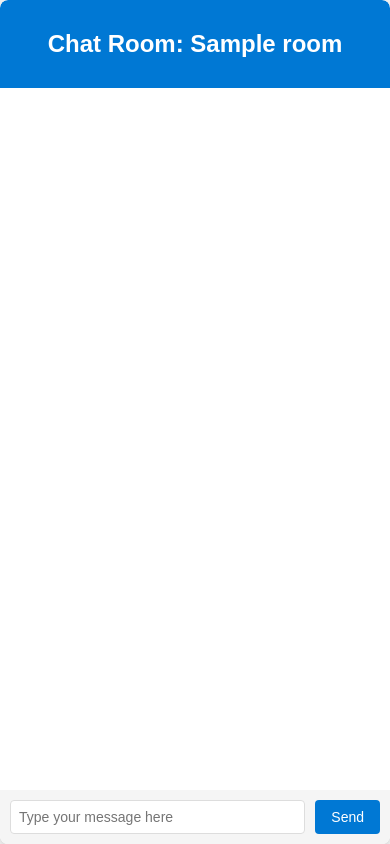
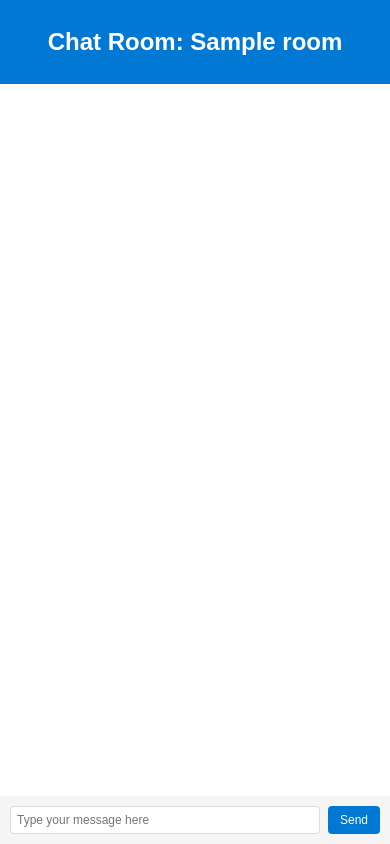
Before and after one commit to 123arv/chatapp, a Flask app: template templates/chat.html in a window 390 px wide. Run offline with Flask 3, Linux system fonts and the light colour scheme; the template is opened without the code that fills it: most values are stand-ins (such as "Sample title", 1, 10 or a date in 2020); some libraries are stand-ins or nearby versions.

Commit message:
Update chat.html

```diff
--- a/templates/chat.html
+++ b/templates/chat.html
@@ -17,21 +17,22 @@
             display: flex;
             flex-direction: column;
             height: 100vh;
-            max-width: 100%;
-            margin: 0 auto;
+            max-width: 100vw;
+            margin: 0;
             background-color: #ffffff;
-            border-radius: 8px;
-            box-shadow: 0 2px 4px rgba(0, 0, 0, 0.1);
+            border-radius: 0;
+            box-shadow: none;
             overflow: hidden;
         }
 
         .chat-header {
             background-color: #0078d4;
             color: white;
-            padding: 15px;
+            padding: 10px;
             text-align: center;
-            border-radius: 8px 8px 0 0;
+            border-radius: 0;
             box-sizing: border-box;
+            font-size: 18px;
         }
 
         #messages {
@@ -44,8 +45,10 @@
         }
 
         .message {
-            padding: 10px;
+            padding: 8px;
             border-bottom: 1px solid #e0e0e0;
+            box-sizing: border-box;
+            font-size: 14px;
         }
 
         .message:nth-child(odd) {
@@ -56,68 +59,68 @@
             background-color: #e0f7fa;
             text-align: right;
             border-radius: 8px 8px 0 8px;
-            margin-left: 50px;
-            margin-right: 10px;
+            margin: 4px 10px;
         }
 
         .message.bot {
             background-color: #ffffff;
             text-align: left;
             border-radius: 8px 8px 8px 0;
-            margin-left: 10px;
-            margin-right: 50px;
+            margin: 4px 10px;
         }
 
         .message-input {
             display: flex;
             padding: 10px;
             background-color: #f5f5f5;
-            border-radius: 0 0 8px 8px;
+            border-radius: 0;
             box-sizing: border-box;
         }
 
         .message-input input {
             flex: 1;
-            padding: 10px;
+            padding: 8px;
             border: 1px solid #ddd;
             border-radius: 4px;
-            margin-right: 10px;
+            margin-right: 8px;
             outline: none;
-            box-sizing: border-box;
+            font-size: 14px;
         }
 
         .message-input button {
             background-color: #0078d4;
             color: white;
             border: none;
-            padding: 10px 20px;
+            padding: 8px 16px;
             border-radius: 4px;
             cursor: pointer;
+            font-size: 14px;
         }
 
         .message-input button:hover {
             background-color: #0056a0;
         }
 
-        /* Responsive Design */
-        @media (max-width: 600px) {
+        /* Responsive Design for Small Screens */
+        @media (max-width: 480px) {
             .chat-header {
                 font-size: 16px;
-                padding: 10px;
+                padding: 8px;
             }
 
             .message-input input {
-                font-size: 14px;
-                padding: 8px;
+                font-size: 12px;
+                padding: 6px;
             }
 
             .message-input button {
-                font-size: 14px;
-                padding: 8px 16px;
+                font-size: 12px;
+                padding: 6px 12px;
             }
 
             .message {
-                font-size: 14px;
+                font-size: 12px;
+                padding: 6px;
             }
         }
     </style>
```
